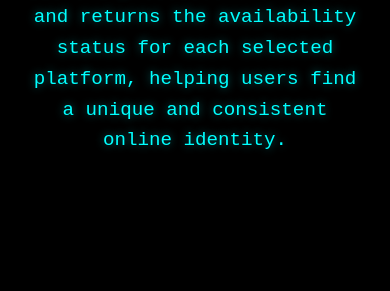
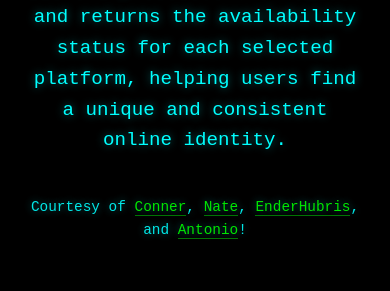
Before and after one commit to UnDefinedCS/findme, a Flask app: page /about in a window 390 px wide. Shown: the part 553-844 px from the top of the page. Run offline with Flask 3, Linux system fonts and the light colour scheme; parts of the project's set-up code (start-up, migrations or seed data) failed here and were passed over.

Commit message:
Added Credit at the bottom of about.html

```diff
--- a/static/css/about.css
+++ b/static/css/about.css
@@ -19,6 +19,14 @@
     text-shadow: 0 0 8px rgba(0, 255, 255, 0.45);
 }
 
+.credits {
+    margin-top: auto;
+    padding-top: 40px;
+    padding-bottom: 8px;
+    font-size: clamp(0.9rem, 1.6vw, 1.05rem);
+    opacity: 0.9;
+}
+
 .WhoAreWe {
     font-size: clamp(1.8rem, 3vw, 2.5rem);
     color: #00ff00;
@@ -28,3 +36,16 @@
     margin-top: 20px;
     margin-bottom: 20px;
 }
+
+.person-link {
+    color: #00ff00;
+    text-decoration: none;
+    border-bottom: 1px solid rgba(0, 255, 0, 0.5);
+    transition: color 0.25s ease, border-color 0.25s ease, text-shadow 0.25s ease;
+}
+
+.person-link:hover {
+    color: #00ffff;
+    border-bottom-color: #00ffff;
+    text-shadow: 0 0 8px rgba(0, 255, 255, 0.6);
+}
--- a/templates/about.html
+++ b/templates/about.html
@@ -6,5 +6,11 @@
     <main class="about-content">
         <p class="WhoAreWe">Who Are We? </p>
         <p class="about">This project is a social media username checker built using Flask. It allows users to check the availability of their desired username across multiple social media platforms. The application provides a user-friendly interface where users can input their desired username and select the platforms they want to check against. The backend processes the request and returns the availability status for each selected platform, helping users find a unique and consistent online identity.</p>
+        <p class="about credits">Courtesy of
+            <a class="person-link" href="https://github.com/ManOfNeptune27" target="_blank" rel="noopener noreferrer">Conner</a>,
+            <a class="person-link" href="https://github.com/nateBurnerAccount2026" target="_blank" rel="noopener noreferrer">Nate</a>,
+            <a class="person-link" href="https://github.com/EnderHubris" target="_blank" rel="noopener noreferrer">EnderHubris</a>, and
+            <a class="person-link" href="https://github.com/AntonioChieffallo" target="_blank" rel="noopener noreferrer">Antonio</a>!
+        </p>
     </main>
 </body>
```
